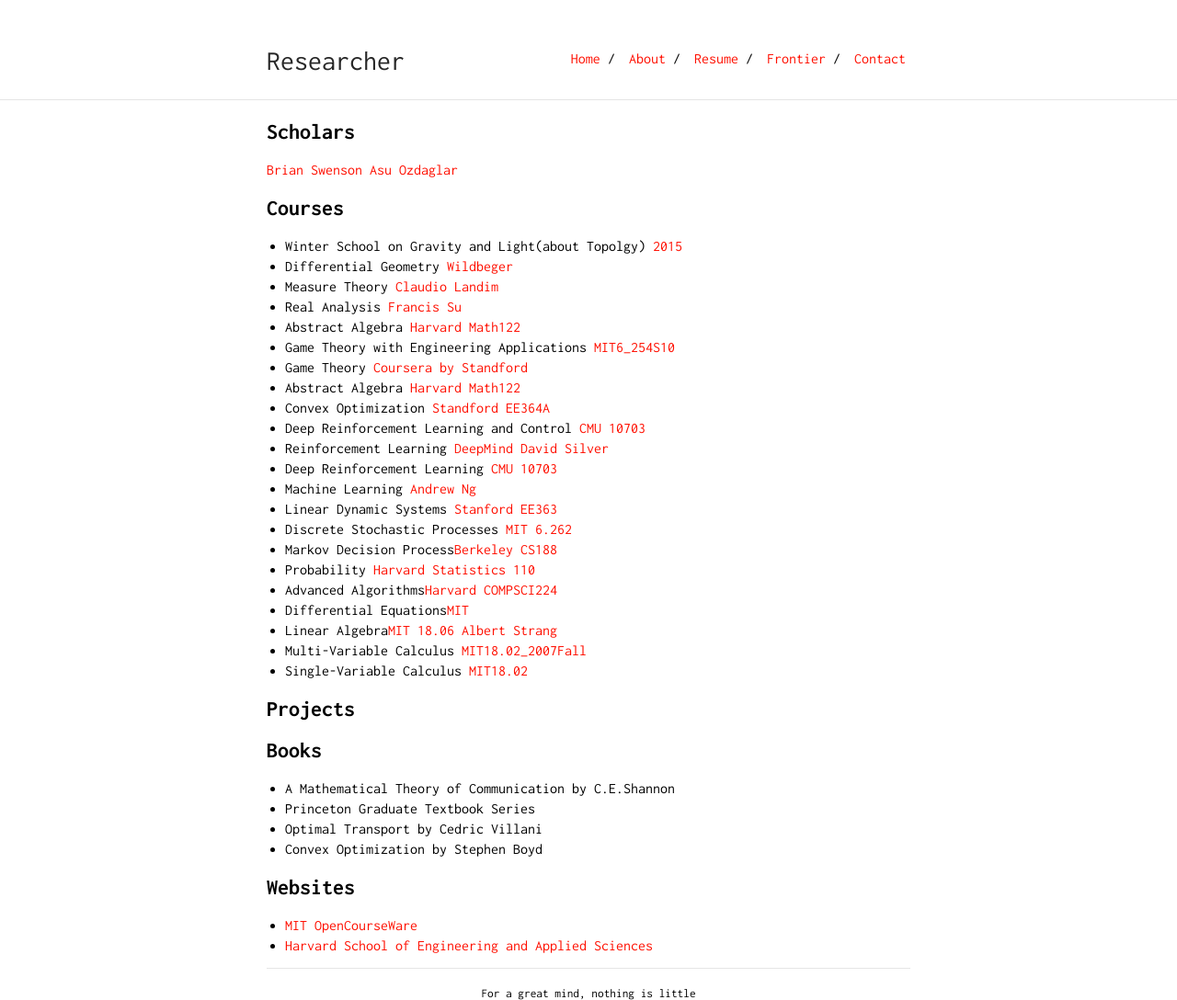
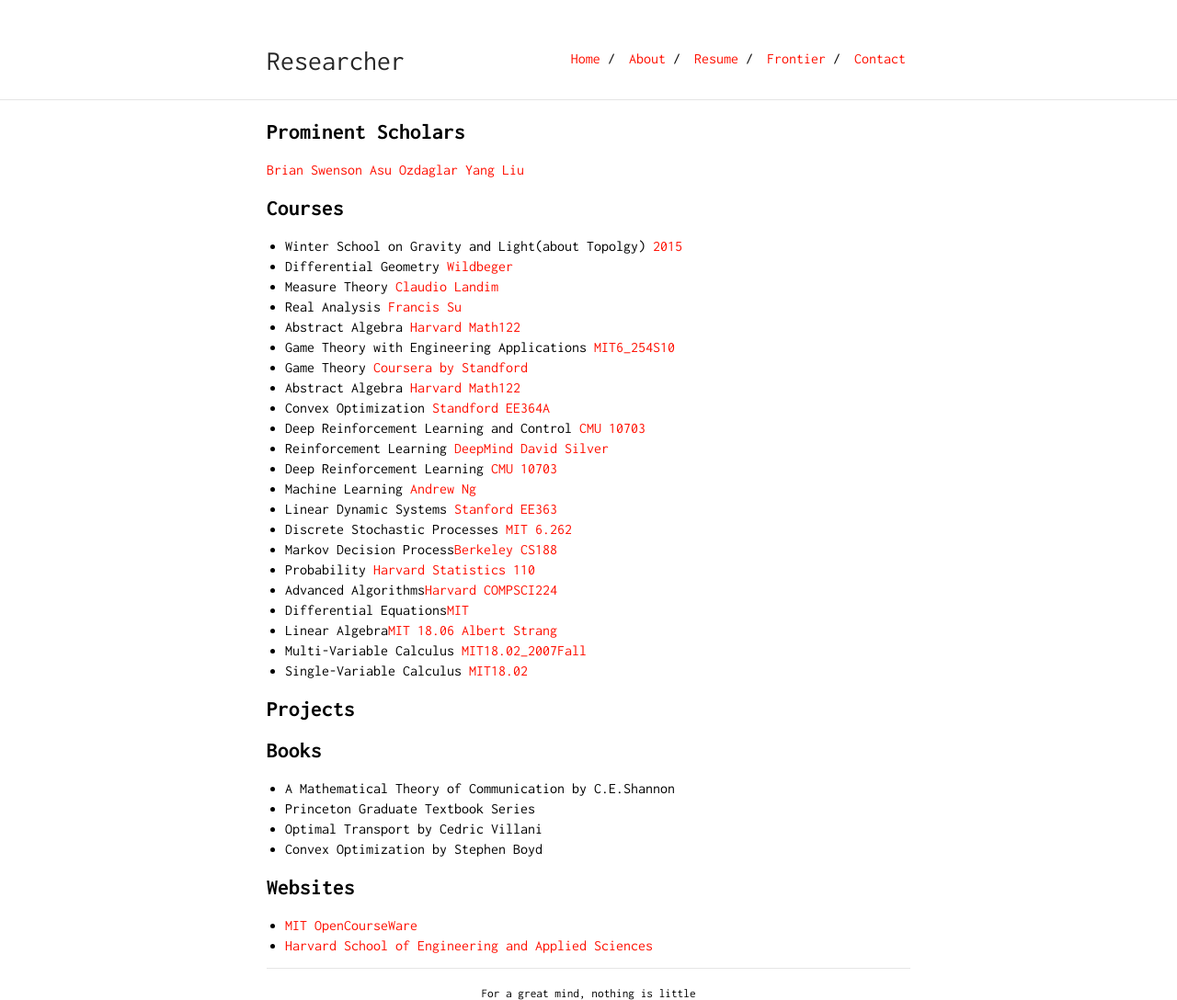
Before and after one commit to lelivre/lelivre.github.io, a Jekyll site: the page built from frontier.md, in a window 1280 px wide. Shown: the whole page at 92% size. Built offline with Jekyll 4.4.1, drawn with Linux system fonts in a browser that asks for light colours; our own code applies the rules of GitHub Pages for plain Markdown files.

Commit message:
Add Scholar Yang Liu

```diff
--- a/frontier.md
+++ b/frontier.md
@@ -1,6 +1,8 @@
 
-## Scholars
-[Brian Swenson](scholar.google.com) [Asu Ozdaglar](scholar.google.com)
+## Prominent Scholars
+[Brian Swenson](scholar.google.com)
+[Asu Ozdaglar](scholar.google.com)
+[Yang Liu](https://xueyuhanlang.github.io)
 
 ## Courses
 * Winter School on Gravity and Light(about Topolgy) [2015](www.youtube.com)
```
